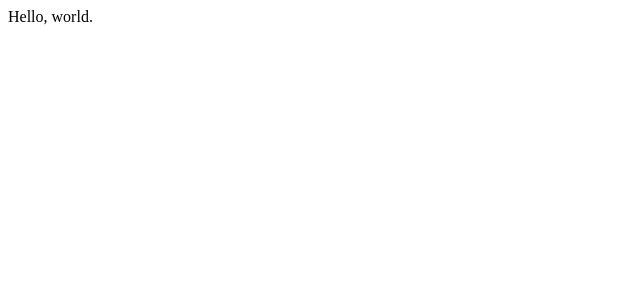
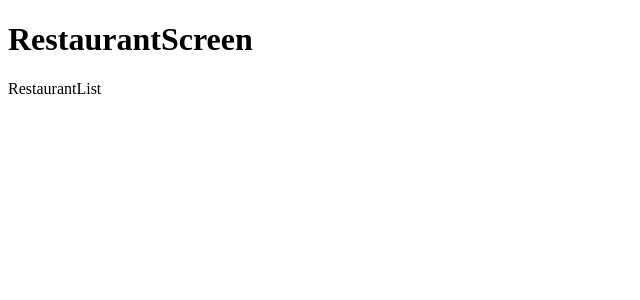
Before and after one commit to chbndrhnns/opinion-ate, a Vue app: page / in a window 1280 px wide. Shown: the top 300 px of the page, without its empty margins (0-640 px from the left). Built offline with nearby package versions, Linux system fonts and the light colour scheme.

Commit message:
(feat) Add RestaurantList and RestaurantScreen

```diff
--- a/src/App.vue
+++ b/src/App.vue
@@ -1,11 +1,15 @@
 <template>
   <div id="app">
-    Hello, world.
+    <RestaurantScreen />
   </div>
 </template>
 
 <script>
+import RestaurantScreen from '@/components/RestaurantScreen';
 export default {
   name: 'App',
+  components: {
+    RestaurantScreen,
+  },
 };
 </script>
--- /dev/null
+++ b/src/components/RestaurantList.vue
@@ -0,0 +1,9 @@
+<template>
+  <div>RestaurantList</div>
+</template>
+
+<script>
+export default {
+  name: 'RestaurantList',
+};
+</script>
--- /dev/null
+++ b/src/components/RestaurantScreen.vue
@@ -0,0 +1,16 @@
+<template>
+  <div>
+    <h1>RestaurantScreen</h1>
+    <restaurant-list />
+  </div>
+</template>
+
+<script>
+import RestaurantList from './RestaurantList.vue';
+export default {
+  name: 'RestaurantScreen',
+  components: {
+    RestaurantList,
+  },
+};
+</script>
```
